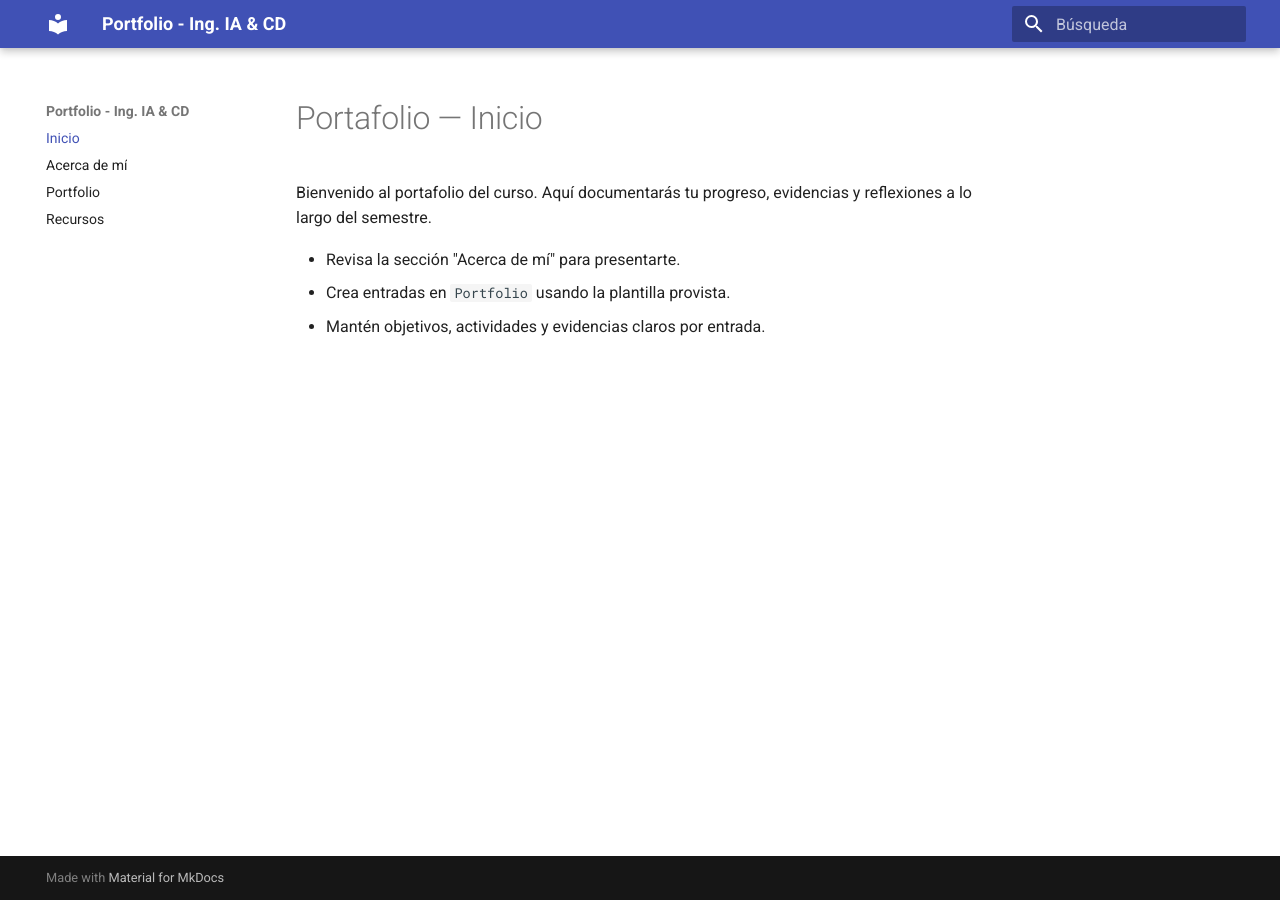
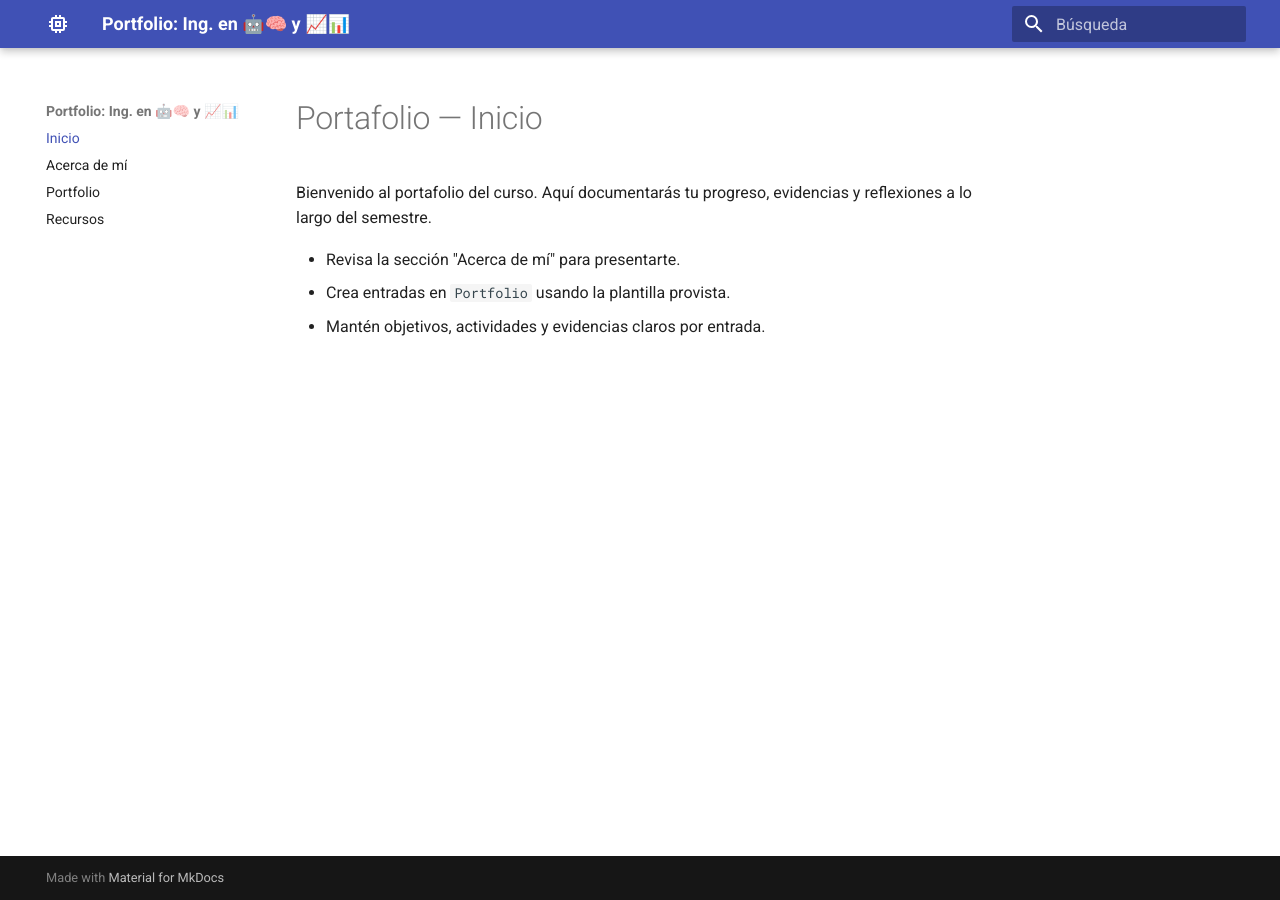
Before and after one commit to ValeRodMa/portafolio_ia_ucu, an MkDocs documentation site: the page built from docs/index.md, in a window 1280 px wide. Built offline with MkDocs 1.6.1 and Material for MkDocs 9.7.7, drawn with Linux system fonts in a browser that asks for light colours.

Commit message:
cambio titulo y logo

```diff
--- a/mkdocs.yml
+++ b/mkdocs.yml
@@ -1,7 +1,9 @@
-site_name: "Portfolio - Ing. IA & CD"
+site_name: "Portfolio: Ing. en 🤖🧠 y 📈📊"
 theme:
   name: material
   language: es
+  icon:
+    logo: material/memory
   features:
     - navigation.sections
     - navigation.indexes
```
Also changed, not shown: docs/assets/logo.svg (added).
